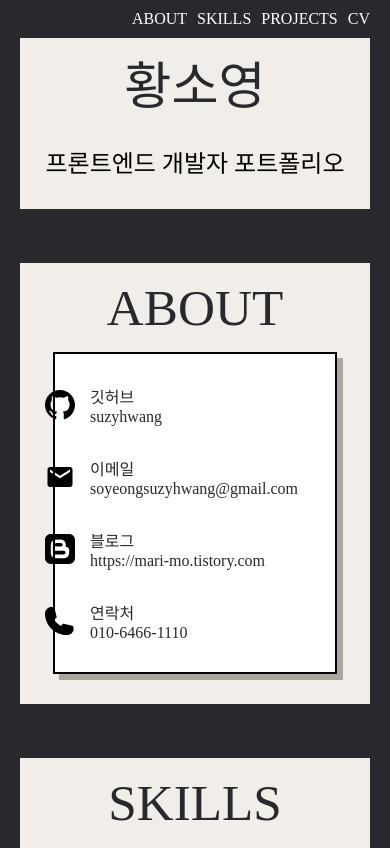
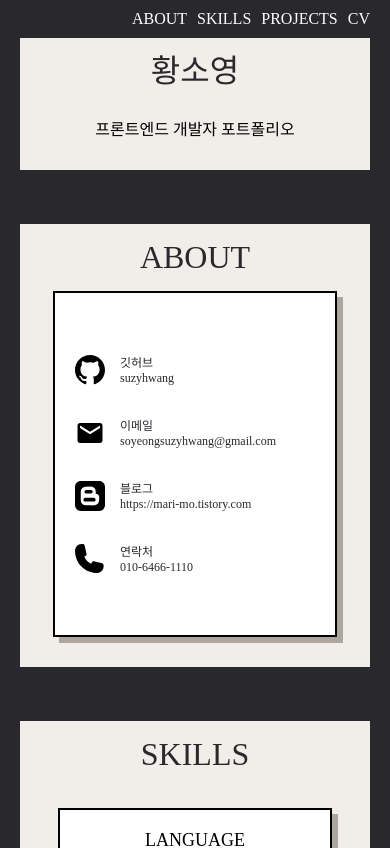
Before and after one commit to suzyhwang/front-end-portfolio, a React (Create React App) app: page / in a window 390 px wide. Shown: the top 848 px of the page. Built offline with nearby package versions, Linux system fonts and the light colour scheme; a web font is replaced by a local one.

Commit message:
2022 02 07 improve mobile responsiveness

```diff
--- a/src/App.css
+++ b/src/App.css
@@ -10,7 +10,6 @@ html {
 body {
   margin: 0;
   padding: 0 20px;
-  background: #7d6461;
   background: #29282d;
 }
 
@@ -32,6 +31,14 @@ body {
     grid-template-columns: 100%;
     grid-template-areas: "github" "email" "blog" "phone";
     transition: 0.5s all;
+  }
+}
+
+@media screen and (max-width: 450px) {
+  #about_container {
+    font-size: 12px;
+    width: 100%;
+    margin: 30px;
   }
 }
 
--- a/src/App.style.js
+++ b/src/App.style.js
@@ -6,6 +6,7 @@ export const Header = styled.header`
   top: 0;
   position: fixed;
   width: 100%;
+  max-width: 1960px;
   padding: 10px;
   z-index: 1;
   display: flex;
@@ -37,15 +38,18 @@ export const BodyContainer = styled.div`
   flex-direction: column;
   justify-content: center;
   align-items: center;
+  word-break: keep-all;
 `;
 
 export const Title = styled.div`
   font-size: 3.2rem;
   text-align: center;
-  color: #6667ab;
-  color: #7d6461;
+
   color: #29282d;
   padding: 15px;
+  @media screen and (max-width: 450px) {
+    font-size: 2rem;
+  }
 `;
 
 export const Container = styled.section`
@@ -68,6 +72,11 @@ export const Container = styled.section`
     width: fit-content;
     /* border-bottom: 2px solid black; */
   }
+  @media screen and (max-width: 450px) {
+    #intro_title {
+      font-size: 1rem;
+    }
+  }
 `;
 
 export const ContentBox = styled.div`
@@ -85,10 +94,18 @@ export const ContentBox = styled.div`
     width: 250px;
     padding: 30px 15px;
   }
+
+  @media screen and (max-width: 450px) {
+    width: ${(props) => (props.margin === "margin" ? "250px" : "none")};
+    #skill_img {
+      width: 200px;
+    }
+  }
 `;
 
 export const Footer = styled.footer`
   font-size: 1rem;
+  padding-bottom: 20px;
   color: white;
   text-align: center;
 `;
--- a/src/components/projects/Project.style.js
+++ b/src/components/projects/Project.style.js
@@ -26,6 +26,14 @@ export const ProjectContainer = styled.div`
       margin-top: 5px;
     }
   }
+  @media screen and (max-width: 450px) {
+    #project_title {
+      font-size: 18px;
+    }
+    #project_descr {
+      font-size: 12px;
+    }
+  }
 `;
 
 export const ProjectLinkContainer = styled.div`
```
